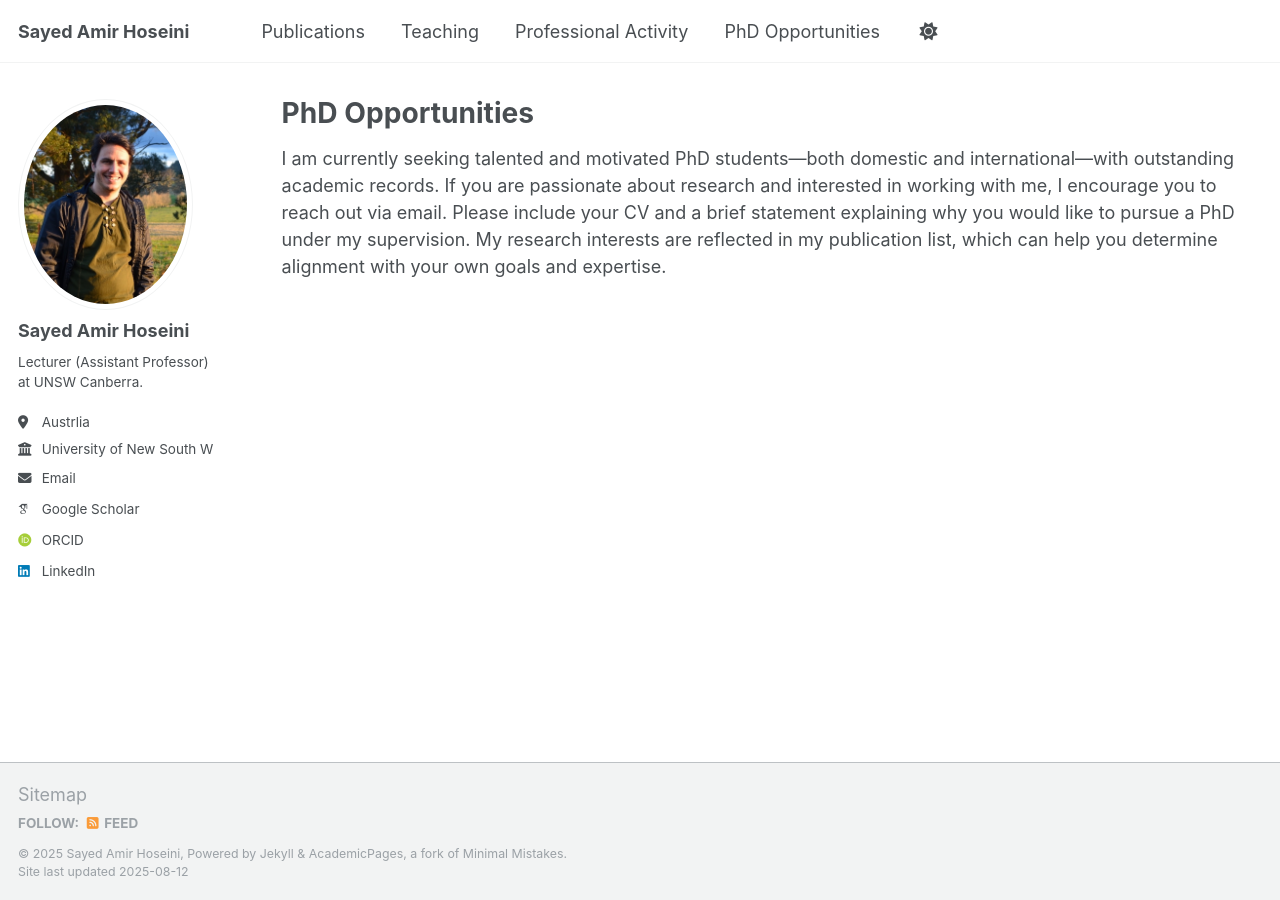
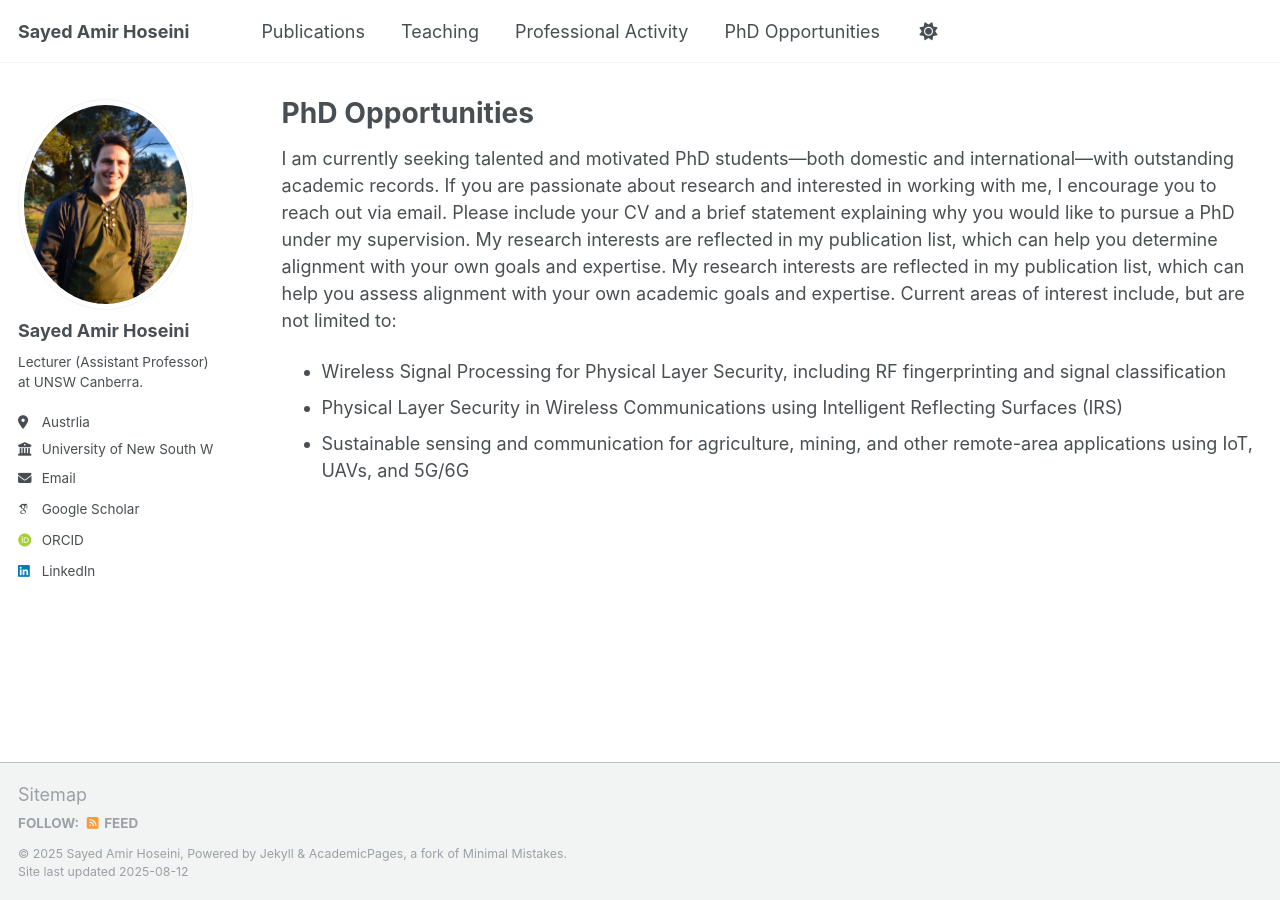
Before and after one commit to sayed-amir/sayed-amir.github.io, a Jekyll site: the page built from _pages/future-phd.md, in a window 1280 px wide. Built offline with Jekyll 4.4.1, drawn with Linux system fonts in a browser that asks for light colours; some web fonts are replaced; a script that is not in the unit is left out.

Commit message:
page update

```diff
--- a/_pages/future-phd.md
+++ b/_pages/future-phd.md
@@ -6,4 +6,8 @@ author_profile: true
 toc: true
 ---
 
-I am currently seeking talented and motivated PhD students—both domestic and international—with outstanding academic records. If you are passionate about research and interested in working with me, I encourage you to reach out via email. Please include your CV and a brief statement explaining why you would like to pursue a PhD under my supervision. My research interests are reflected in my publication list, which can help you determine alignment with your own goals and expertise.
+I am currently seeking talented and motivated PhD students—both domestic and international—with outstanding academic records. If you are passionate about research and interested in working with me, I encourage you to reach out via email. Please include your CV and a brief statement explaining why you would like to pursue a PhD under my supervision. My research interests are reflected in my publication list, which can help you determine alignment with your own goals and expertise. My research interests are reflected in my publication list, which can help you assess alignment with your own academic goals and expertise. Current areas of interest include, but are not limited to:
+
+- Wireless Signal Processing for Physical Layer Security, including RF fingerprinting and signal classification
+- Physical Layer Security in Wireless Communications using Intelligent Reflecting Surfaces (IRS)
+- Sustainable sensing and communication for agriculture, mining, and other remote-area applications using IoT, UAVs, and 5G/6G
```
Also changed, not shown: _pages/about.md (+6 -0 lines).
